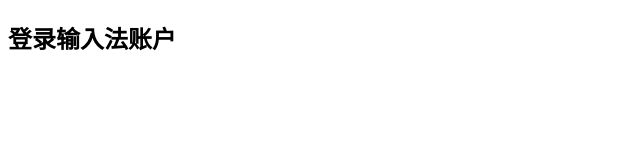
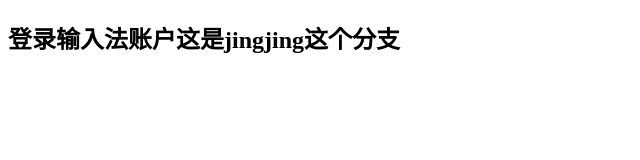
Before and after one commit to MaXiaoCui11/git-example, a plain HTML site: page new.html in a window 1280 px wide. Shown: the whole page, without its empty margins (0-640 px from the left). Drawn offline with Linux system fonts and the light colour scheme.

Commit message:
这是在jingjing这个分支上的内容

```diff
--- a/new.html
+++ b/new.html
@@ -6,7 +6,7 @@
 	</head>
 	<body>
 		<h2>
-			登录输入法账户
+			登录输入法账户这是jingjing这个分支
 		</h2>
 	</body>
 </html>
```
